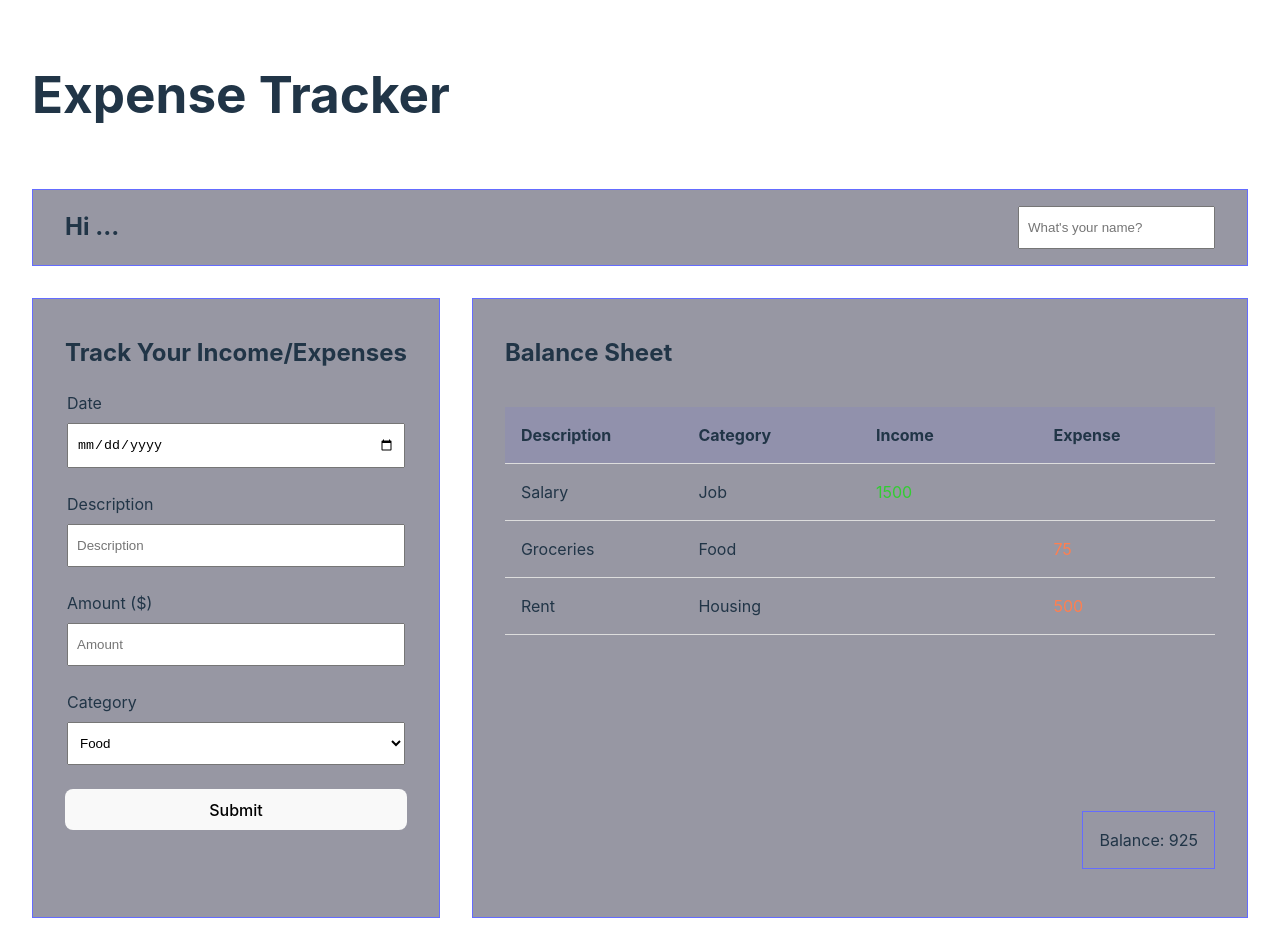
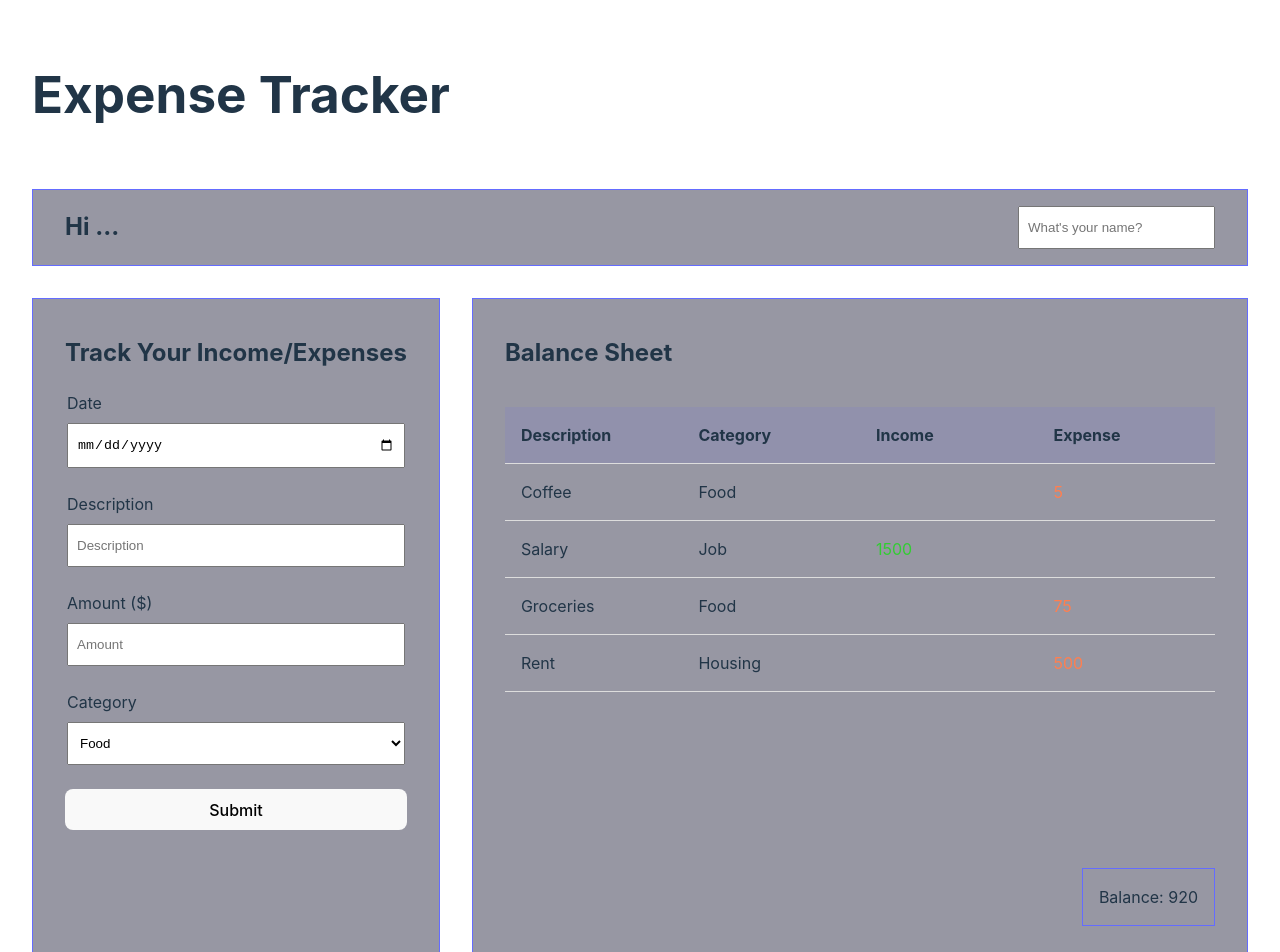
Before and after one commit to vincentpchevalier/balance-sheet-app, a React (Vite) app: page / in a window 1280 px wide. Shown: the top 952 px of the page. Built offline with nearby package versions, Linux system fonts and the light colour scheme.

Commit message:
create basic sort by date with useEffect

```diff
--- a/src/App.jsx
+++ b/src/App.jsx
@@ -1,4 +1,4 @@
-import { useState } from 'react';
+import { useEffect, useState } from 'react';
 import './App.css';
 import BalanceSheet from './BalanceSheet';
 import TrackingForm from './TrackingForm';
@@ -25,13 +25,25 @@ const initialEntries = [
 		category: 'Food',
 		balance: -75,
 	},
+	{
+		id: 1720643019501,
+		date: +new Date('2023/06/30'),
+		description: 'Coffee',
+		category: 'Food',
+		balance: -5,
+	},
 ];
 
 function App() {
 	const [name, setName] = useState('');
 	const [entries, setEntries] = useState(initialEntries);
+	const [sortedEntries, setSortedEntries] = useState([]);
 
 	const totalBalance = entries.reduce((acc, entry) => acc + entry.balance, 0);
+
+	useEffect(() => {
+		setSortedEntries([...entries].sort((a, b) => a.date - b.date));
+	}, [entries]);
 
 	function handleAddEntry(entry) {
 		console.log('new entry: ', entry);
@@ -54,7 +66,7 @@ function App() {
 				/>
 			</div>
 			<TrackingForm onAddEntry={handleAddEntry} />
-			<BalanceSheet entries={entries} totalBalance={totalBalance} />
+			<BalanceSheet entries={sortedEntries} totalBalance={totalBalance} />
 		</div>
 	);
 }
--- a/src/BalanceSheet.jsx
+++ b/src/BalanceSheet.jsx
@@ -13,9 +13,7 @@ function BalanceSheet({ entries, totalBalance }) {
 					<BalanceCell classModifier={'header'}>Income</BalanceCell>
 					<BalanceCell classModifier={'header'}>Expense</BalanceCell>
 				</BalanceRow>
-				{entries
-					.sort((a, b) => a.date - b.date)
-					.map((entry) => (
+				{entries.map((entry) => (
 					<BalanceRow key={entry.id} entry={entry}>
 						<BalanceCell classModifier={''}>{entry.description}</BalanceCell>
 						<BalanceCell classModifier={''}>{entry.category}</BalanceCell>
--- a/src/TrackingForm.jsx
+++ b/src/TrackingForm.jsx
@@ -15,7 +15,7 @@ function TrackingForm({ onAddEntry }) {
 
 		const newEntry = {
 			id: Date.now(),
-			date,
+			date: +new Date(date),
 			description,
 			category,
 			balance: amount,
```
Lines whose indentation alone changed are shown as unchanged.
